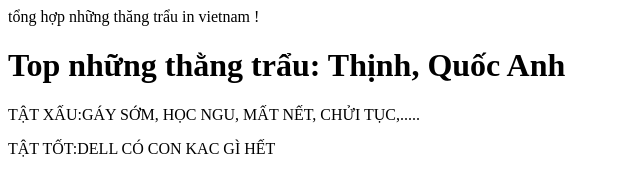
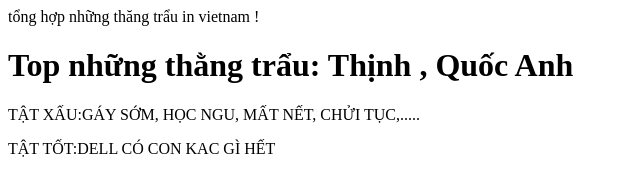
Before and after one commit to DatCSObject/studingcode, a plain HTML site: page index.html in a window 1280 px wide. Shown: the whole page, without its empty margins (0-640 px from the left). Drawn offline with Linux system fonts and the light colour scheme.

Commit message:
Update index.html

```diff
--- a/index.html
+++ b/index.html
@@ -2,7 +2,7 @@
 <html lang="vi" >
 <title> THỊNH TRẺ TRÂU</title>
 <meta> tổng hợp những thăng trẩu in vietnam !</meta>
-<h1>Top những thằng trẩu: <strong> Thịnh, Quốc Anh </strong></h1>
+<h1>Top những thằng trẩu: <strong> Thịnh </strong> , Quốc Anh </h1>
 <p>TẬT XẤU:GÁY SỚM, HỌC NGU, MẤT NẾT, CHỬI TỤC,.....</p>
 <p>TẬT TỐT:DELL CÓ CON KAC GÌ HẾT </p>
 </html>
```
